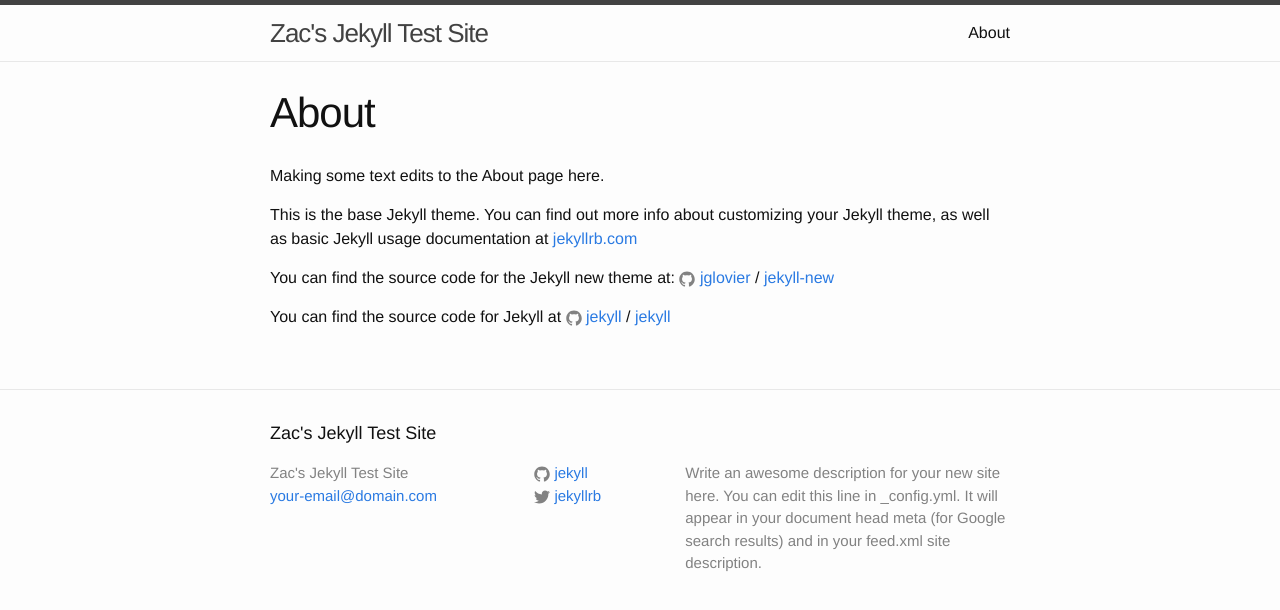
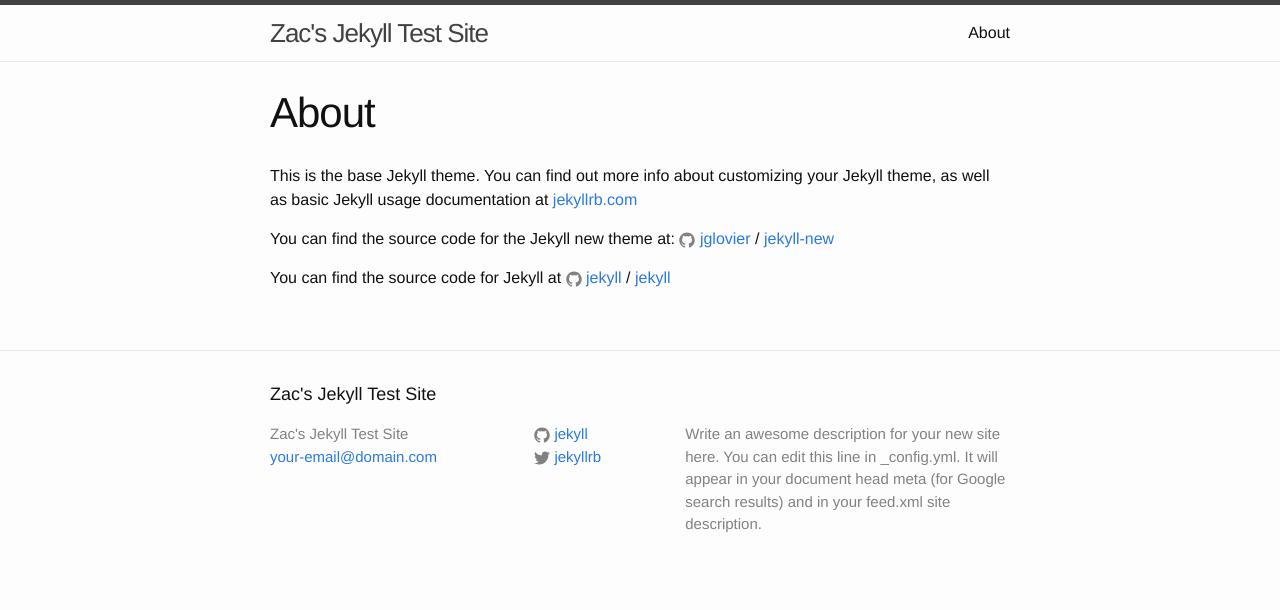
Before and after one commit to zac-heisey/test-jekyll-site, a Jekyll site: the page built from about.md, in a window 1280 px wide. Shown: the top 610 px of the page. Built offline with Jekyll 4.4.1, drawn with Linux system fonts in a browser that asks for light colours.

Commit message:
revert about.md page to original content

```diff
--- a/about.md
+++ b/about.md
@@ -3,8 +3,6 @@
 title: About
 permalink: /about/
 ---
-
-Making some text edits to the About page here.
 
 This is the base Jekyll theme. You can find out more info about customizing your Jekyll theme, as well as basic Jekyll usage documentation at [jekyllrb.com](http://jekyllrb.com/)
 
```
